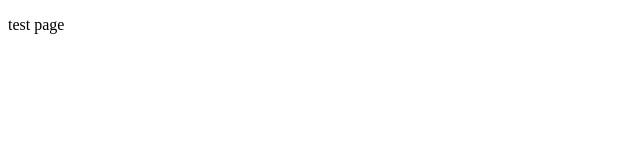
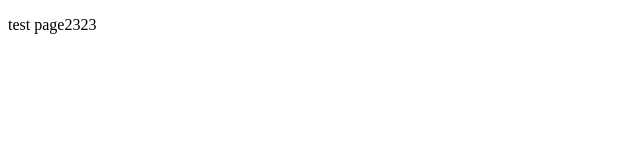
Before and after one commit to zhyafe/react-hook-form, a React app: page / in a window 1280 px wide. Shown: the top 160 px of the page, without its empty margins (0-640 px from the left). Built offline with nearby package versions, Linux system fonts and the light colour scheme.

Commit message:
babelConfigModify

```diff
--- a/babel.config.json
+++ b/babel.config.json
@@ -1,8 +1,7 @@
 {
   "presets": [
-    ["@babel/preset-env", { "useBuiltIns":"usage" }],
+    ["@babel/preset-env", { "useBuiltIns": "usage", "shippedProposals": true }],
     "@babel/preset-react",
     "@babel/preset-typescript"
-  ],
-  "plugins": ["@babel/plugin-proposal-class-properties"]
+  ]
 }
--- a/src/demo/App.tsx
+++ b/src/demo/App.tsx
@@ -5,11 +5,11 @@ interface State {}
 
 class App extends Component<Props, State> {
   state = {};
-
+  demo = 2323;
   render() {
     return (
       <div>
-        <p>test page</p>
+        <p>test page{this.demo}</p>
       </div>
     );
   }
```
Also changed, not shown: 1 other file (tests, documents, lock files or other folders).
